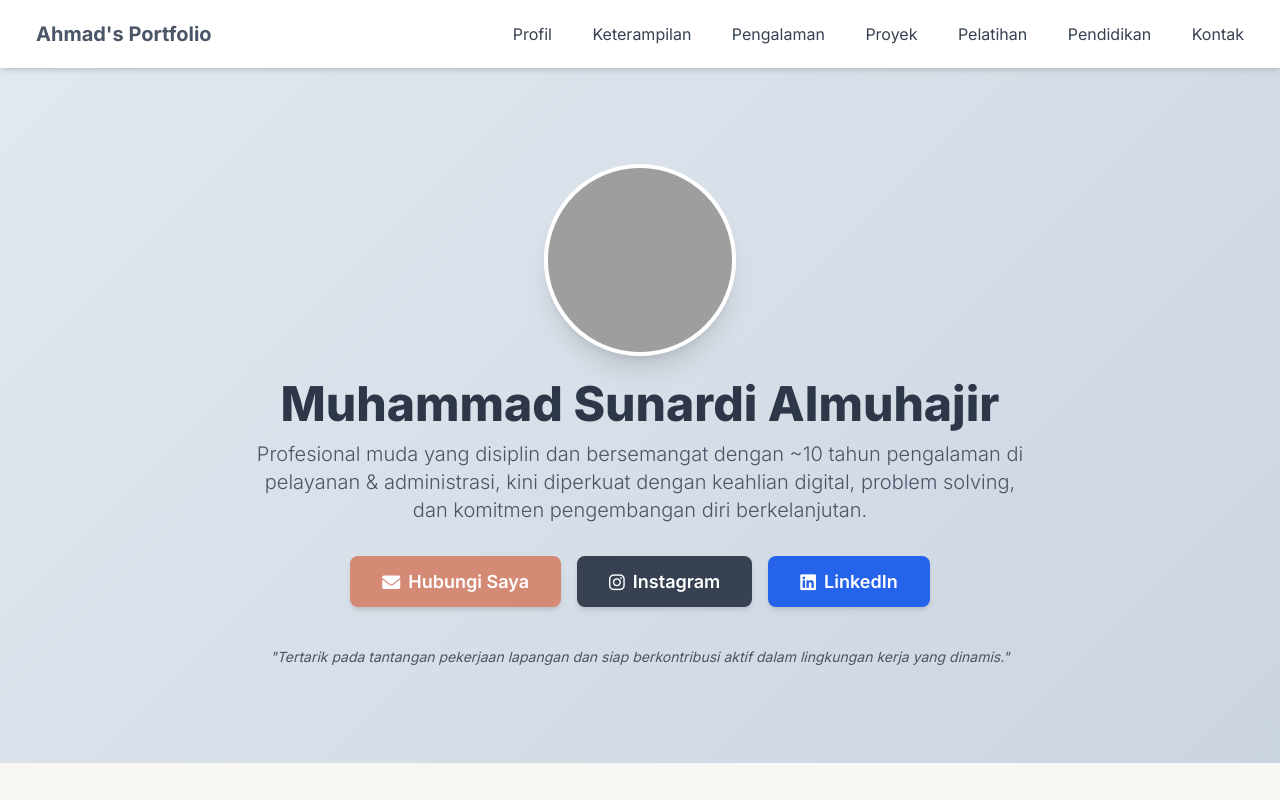
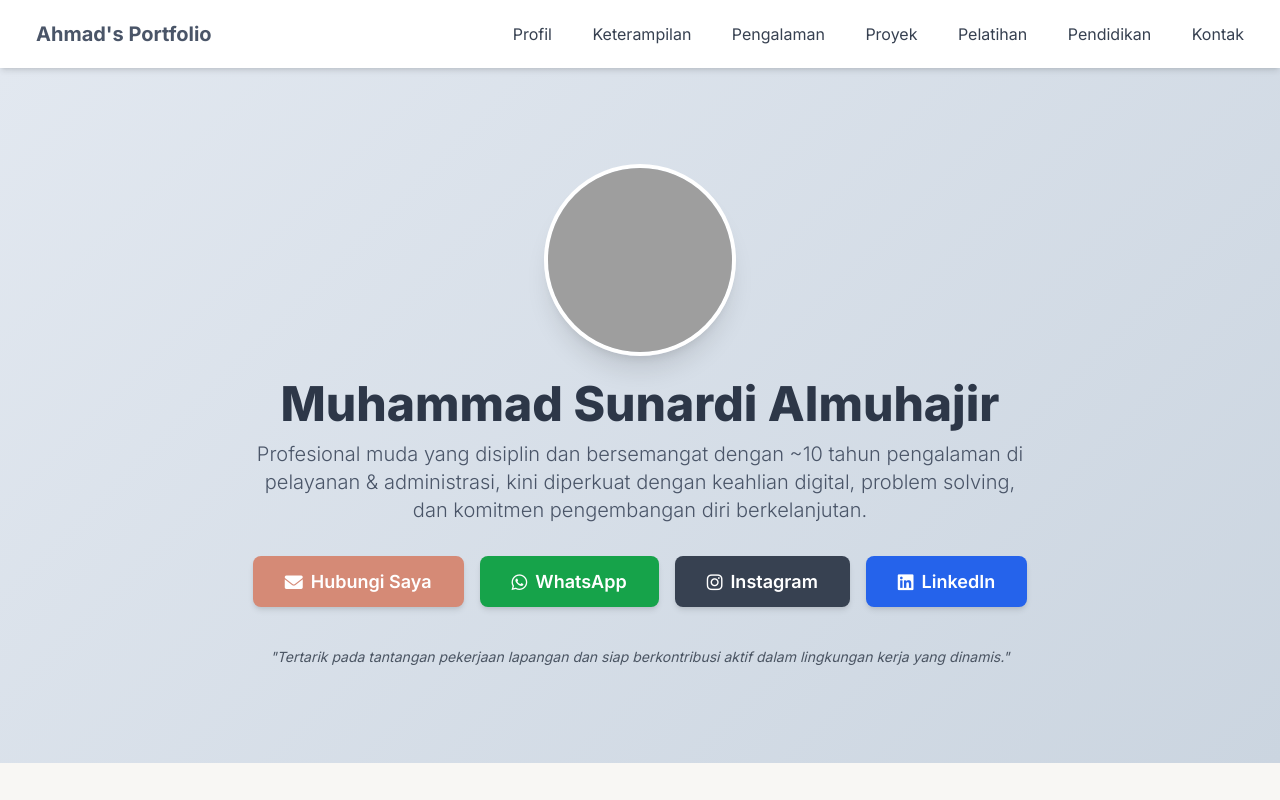
Before and after one commit to ahhh34d/ahmad-portfolio, a plain HTML site: page index.html in a window 1280 px wide. Shown: the top 800 px of the page. Drawn offline with nearby package versions, Linux system fonts and the light colour scheme; grey boxes are pictures that could not be loaded.

Commit message:
Update index.html
tombol wa

```diff
--- a/index.html
+++ b/index.html
@@ -130,6 +130,9 @@
             <div class="flex flex-col sm:flex-row sm:justify-center sm:space-x-4 space-y-3 sm:space-y-0">
                 <a href="mailto:sunarrddi@gmail.com" class="hero-button bg-[#D58A76] text-white hover:bg-[#C07A65]">
                     <i class="fas fa-envelope"></i>Hubungi Saya
+                </a>
+                <a href="https://wa.me/6282354737978" target="_blank" rel="noopener noreferrer" class="hero-button bg-green-600 text-white hover:bg-green-500">
+                    <i class="fab fa-whatsapp"></i> WhatsApp
                 </a>
                 <a href="https://www.instagram.com/ahhh34d" target="_blank" rel="noopener noreferrer" class="hero-button bg-gray-700 text-white hover:bg-gray-600">
                     <i class="fab fa-instagram"></i>Instagram
```
